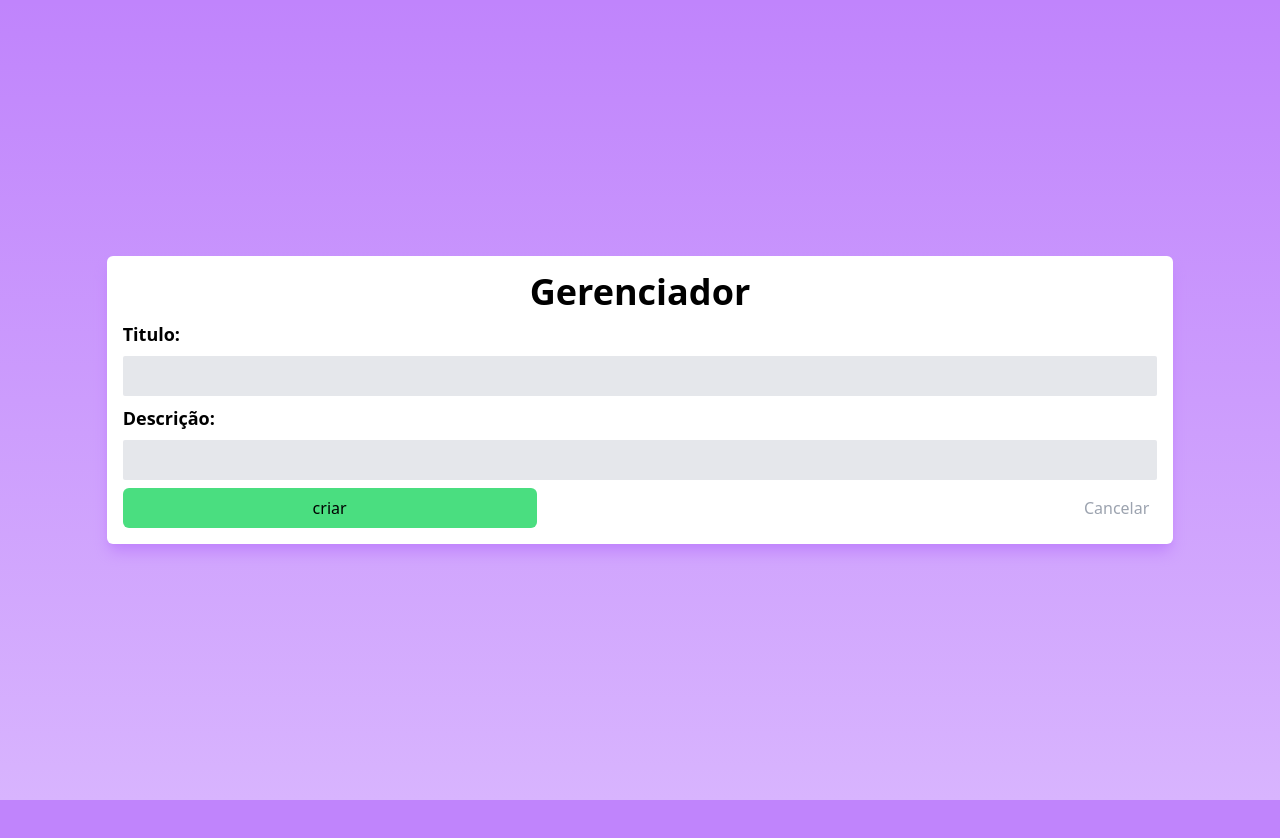
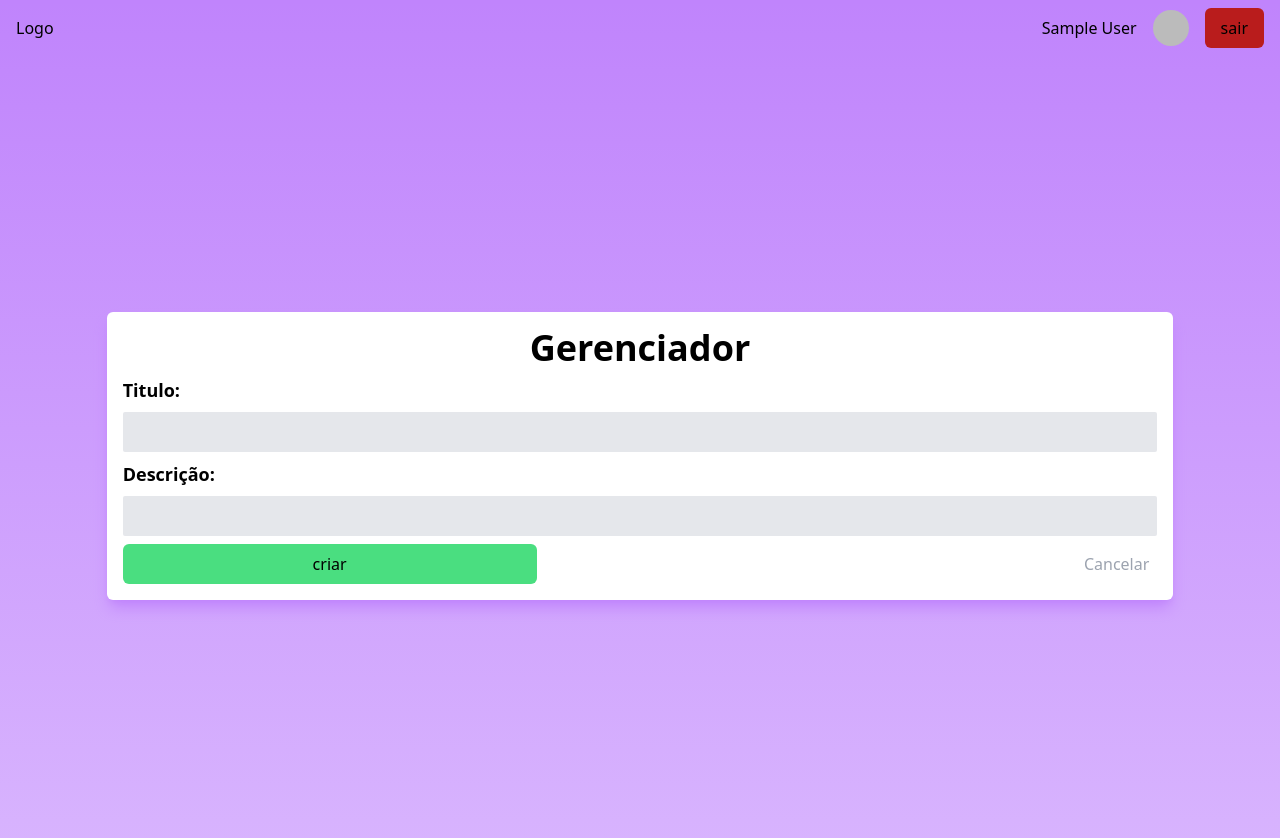
Before and after one commit to ElitonNTT/gerenciador-tarefas-v2, a Next.js app: page /criar in a window 1280 px wide. Shown: the top 838 px of the page. Before the commit the page ends 800 px from the top, so only its background shows below. Built offline with nearby package versions, Linux system fonts and the light colour scheme; no server answers; sample sign-in values are in the browser's storage.

Commit message:
atualizado função de login e push

```diff
--- a/src/app/(pages)/criar/page.tsx
+++ b/src/app/(pages)/criar/page.tsx
@@ -3,7 +3,7 @@ import React from 'react'
 
 function page() {
   return (
-    <div className='flex min-h-screen w-screen flex-col items-center justify-center'>
+    <div className='flex min-h-screen flex-col items-center justify-center'>
       <FormCriarTask />
     </div>
   )
--- a/src/app/(pages)/editar/[id]/page.tsx
+++ b/src/app/(pages)/editar/[id]/page.tsx
@@ -14,7 +14,7 @@ async function page({ params }: { params: { id: string } }) {
   }
 
   return (
-    <div className="flex min-h-screen w-screen flex-col items-center justify-center">
+    <div className="flex min-h-screen flex-col items-center justify-center">
       <FormEditarTask
         id={params.id}
         user={data.user}
--- a/src/app/layout.tsx
+++ b/src/app/layout.tsx
@@ -1,10 +1,11 @@
 import './globals.css'
 import type { Metadata } from 'next'
 import Provider from '@/components/Provider'
+import Header from '@/components/Header'
 
 export const metadata: Metadata = {
-  title: 'Create Next App',
-  description: 'Generated by create next app',
+  title: 'Gerenciador de Tarefas',
+  description: 'Tarefas',
 }
 
 export default function RootLayout({
@@ -16,6 +17,7 @@ export default function RootLayout({
     <html lang="en">
       <Provider>
         <body className='min-h-screen bg-gradient-to-t  from-purple-300 to bg-purple-400'>
+          <Header />
           {children}
         </body>
       </Provider>
--- a/src/app/page.tsx
+++ b/src/app/page.tsx
@@ -2,7 +2,7 @@ import Lista from "@/components/Lista"
 
 export default function Home() {
   return (
-    <main className="flex flex-col min-h-screen items-center justify-center my-2">
+    <main className="flex min-h-screen justify-center my-2">
       <Lista />
     </main>
   )
--- a/src/components/Accordion.tsx
+++ b/src/components/Accordion.tsx
@@ -19,8 +19,8 @@ function Accordion(props: AccordionProps) {
     visible ? setVisible(false) : setVisible(true)
   }
   return (
-    <main className="bg-gray-200 flex flex-col justify-center p-2 rounded-md border-b-2 border-gray-300">
-      <div className="flex justify-between">
+    <main className="bg-gray-200 flex flex-col justify-center p-4 rounded-md border-b-2 border-gray-300">
+      <div className="flex justify-between ">
         <h3 className="font-bold text-xl cursor-pointer w-full" onClick={handleAccordion}>{props.titulo}</h3>
         <div className="flex gap-2">
           <button type="button">
@@ -28,7 +28,7 @@ function Accordion(props: AccordionProps) {
               <Image
                 src={EditSvg}
                 alt="edit"
-                width={20}
+                width={26}
                 className="hover:scale-105"
               />
             </Link>
@@ -36,10 +36,10 @@ function Accordion(props: AccordionProps) {
           <DeleteButton id={props.id} />
         </div>
       </div>
-      <div className='mt-2'>
+      <div className=''>
         {visible && (
           <>
-            <div className='text-sm font-light'>{props.user}</div>
+            <div className='text-sm font-light mt-4'>{props.user}</div>
             <div className='text-lg font-normal'>{props.descricao}</div>
           </>
         )}
--- a/src/components/DeleteButton.tsx
+++ b/src/components/DeleteButton.tsx
@@ -19,7 +19,7 @@ export default function DeleteButton(id: DeleteButtonProps) {
       <Image
         src={DeleteSvg}
         alt="delete"
-        width={20}
+        width={26}
         className="hover:scale-105"
       />
     </button>
--- a/src/components/FormCriarTask.tsx
+++ b/src/components/FormCriarTask.tsx
@@ -1,5 +1,6 @@
 'use client'
 import { useState } from "react"
+import { useSession } from "next-auth/react"
 import Link from "next/link"
 
 interface FormDataProps {
@@ -9,8 +10,11 @@ interface FormDataProps {
 }
 
 export default function FormCriarTask() {
+
+  const { data: session } = useSession()
+
   const [formData, setFormData] = useState<FormDataProps>({
-    user: '',
+    user: `${session?.user?.name}`,
     titulo: '',
     descricao: '',
   })
--- a/src/components/FormEditarTask.tsx
+++ b/src/components/FormEditarTask.tsx
@@ -40,6 +40,7 @@ export default function FormEditarTask(props: { id: string, user: string, titulo
     <>
       <form onSubmit={handleSubmit} className="flex flex-col h-5/6 w-5/6 gap-2 bg-white p-4 rounded-md shadow-lg shadow-purple-400">
         <h2 className="flex self-center font-bold text-4xl">Gerenciador</h2>
+        <h3>Criado por: {props.user}</h3>
         <label htmlFor="titulo" className="font-semibold text-lg">Titulo:</label>
         <input type="text" id="titulo" name="titulo" value={formData.titulo} onChange={handleForm}
           className="bg-gray-200 rounded-sm p-2 outline-none" />
@@ -50,7 +51,6 @@ export default function FormEditarTask(props: { id: string, user: string, titulo
           <button type="submit" className='bg-green-400 hover:bg-green-600 hover:text-white rounded-md px-4 py-2 w-2/5'>Atualizar</button>
           <button type="button"><Link href='/' className="text-gray-400 hover:text-gray-500 pr-2">Cancelar</Link></button>
         </div>
-
       </form>
     </>
   )
--- /dev/null
+++ b/src/components/Header.tsx
@@ -0,0 +1,30 @@
+/* eslint-disable @next/next/no-img-element */
+'use client'
+import { useSession, signOut } from 'next-auth/react'
+import { useRouter } from 'next/navigation'
+
+function Header() {
+  const { data: session } = useSession()
+  const router = useRouter()
+
+  if (!session) {
+    router.push('/login')
+  }
+
+  return (
+    <div className='flex justify-between items-center px-4 py-2'>
+      <div>Logo</div>
+      <div className='flex items-center gap-4 '>
+        {session && (
+          <>
+            <div>{session?.user?.name}</div>
+            <img src={`${session?.user?.image}`} alt='Avatar' width={36} height={36} className='rounded-full' />
+            <button onClick={() => signOut()} className='bg-red-700 rounded-md px-4 py-2'>sair</button>
+          </>
+        )}
+      </div>
+    </div >
+  )
+}
+
+export default Header
```
